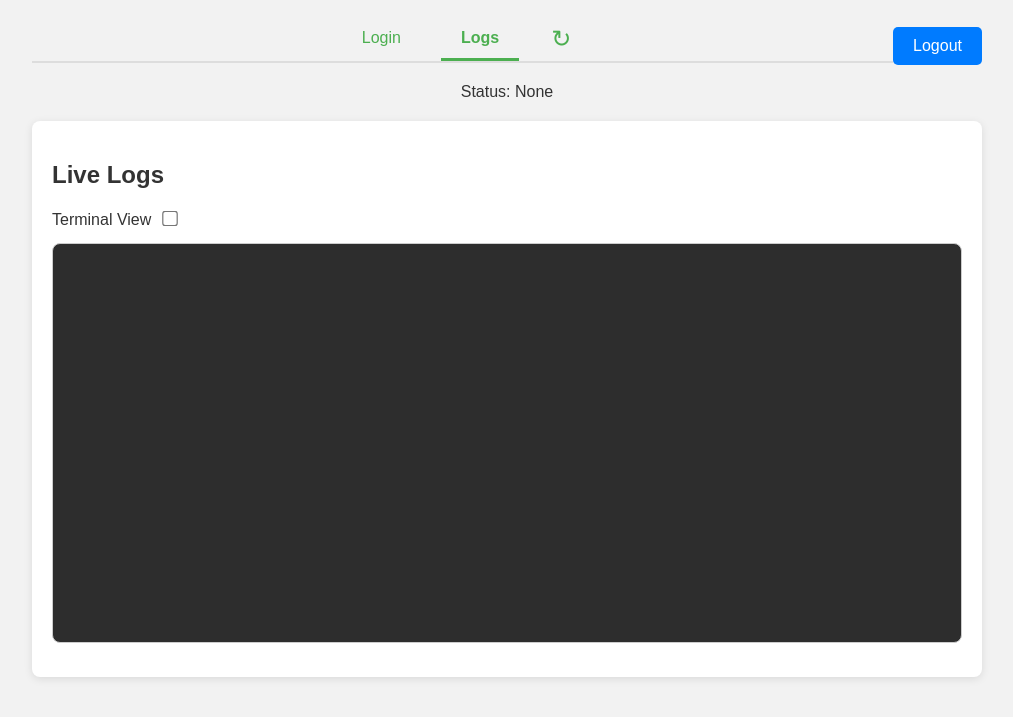
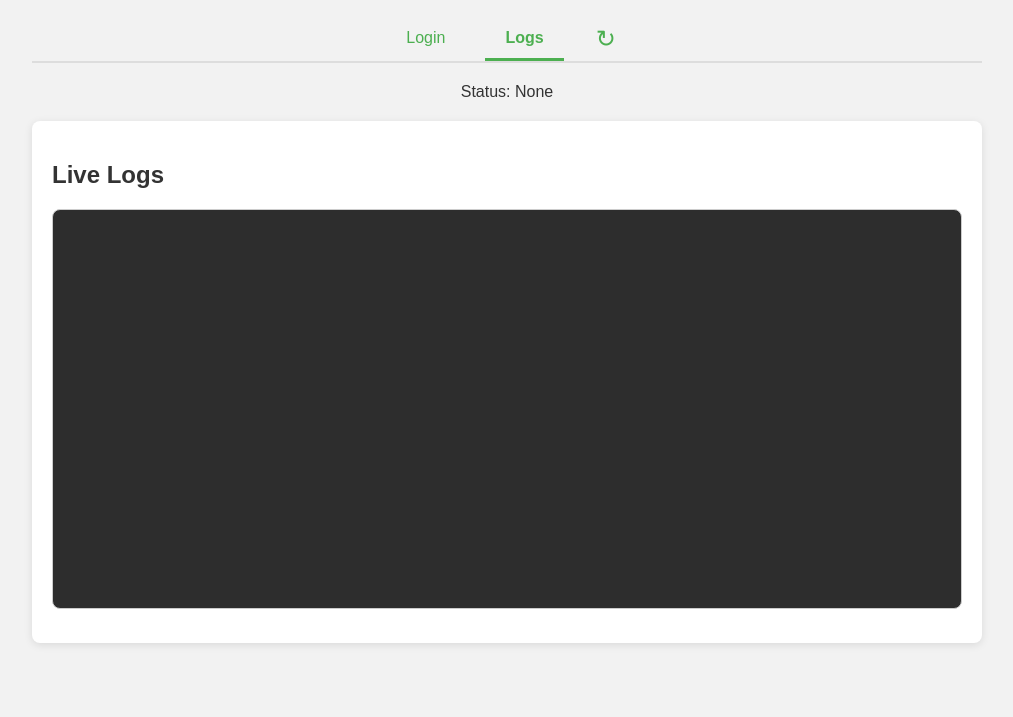
Before and after one commit to LetsGaming/minecraft-server-manager, a website with bundled scripts: page public/index.html in a window 1280 px wide. Shown: the part 81-798 px from the top of the page, without its empty margins (133-1146 px from the left). Built offline with nearby package versions, Linux system fonts and the light colour scheme; files whose address does not match are found by name.

Commit message:
fix(ui): update log toggle visibility in setupLoginUi and adjust log toggle container ID

```diff
--- a/public/assets/js/main.js
+++ b/public/assets/js/main.js
@@ -51,9 +51,11 @@ function setupAutoScroll(logOutput, checkbox) {
 }
 
 async function setupLoginUi() {
+  const logToggleContainer = document.getElementById("log-toggle-container");
   const logToggleButton = document.getElementById("log-toggle-button");
 
   const authed = await isAuthed();
+  logToggleContainer.style.display = authed ? "block" : "none";
   updateLogsView(!!authed);
   updateTabsView(authed, true);
 
--- a/public/assets/js/utils.js
+++ b/public/assets/js/utils.js
@@ -14,36 +14,40 @@ export function updateLogsView(show, updateToggle = true) {
   const logControls = document.querySelectorAll(".log-control-inputs");
   const terminalContainer = document.getElementById("terminal-container");
 
-  const shouldShow = !!show; // ensures boolean
+  const shouldShowLogs = !!show; // Normalize to boolean
 
-  window.HIDE_LOGS = !shouldShow;
+  window.HIDE_LOGS = !shouldShowLogs;
 
-  if (logOutput) logOutput.style.display = shouldShow ? "block" : "none";
-  if (terminalContainer)
-    terminalContainer.style.display = shouldShow ? "none" : "block";
+  // Toggle log output and terminal
+  if (logOutput) logOutput.style.display = shouldShowLogs ? "block" : "none";
+  if (terminalContainer) terminalContainer.style.display = shouldShowLogs ? "none" : "block";
 
+  // Toggle additional log controls
   logControls.forEach((el) => {
-    if (el) el.style.display = shouldShow ? "block" : "none";
+    if (el) el.style.display = shouldShowLogs ? "block" : "none";
   });
 
+  // Sync toggle button state
   if (updateToggle && logToggleButton) {
-    logToggleButton.checked = shouldShow;
+    logToggleButton.checked = shouldShowLogs;
   }
 
-  updateTabsView(shouldShow); // Update the tabs view
+  // Update visibility of login-required elements if needed
+  updateTabsView(shouldShowLogs);
 }
 
 export async function updateTabsView(showLoginRequired, useIsAuthed = false) {
   const logoutButton = document.getElementById("logout-button");
   const loginRequiredElements = document.querySelectorAll(".login-required");
-  const tokenSet = useIsAuthed ? isTokenSet() : await isAuthed();
-  const loginRequired = !!showLoginRequired && tokenSet;
+  const isLoggedIn = useIsAuthed ? isTokenSet() : await isAuthed();
+
+  const shouldShowProtected = Boolean(showLoginRequired) && isLoggedIn;
 
   loginRequiredElements.forEach((el) => {
-    el.style.display = loginRequired ? "block" : "none";
+    el.style.display = shouldShowProtected ? "block" : "none";
   });
 
   if (logoutButton) {
-    logoutButton.style.display = loginRequired ? "none" : "block";
+    logoutButton.style.display = shouldShowProtected ? "block" : "none";
   }
 }
--- a/public/index.html
+++ b/public/index.html
@@ -100,7 +100,7 @@
             <input type="checkbox" id="auto-scroll-checkbox" checked />
           </div>
 
-          <div id="log-toggle">
+          <div id="log-toggle-container">
             <label for="log-toggle-button">Terminal View</label>
             <input type="checkbox" id="log-toggle-button" />
           </div>
```
